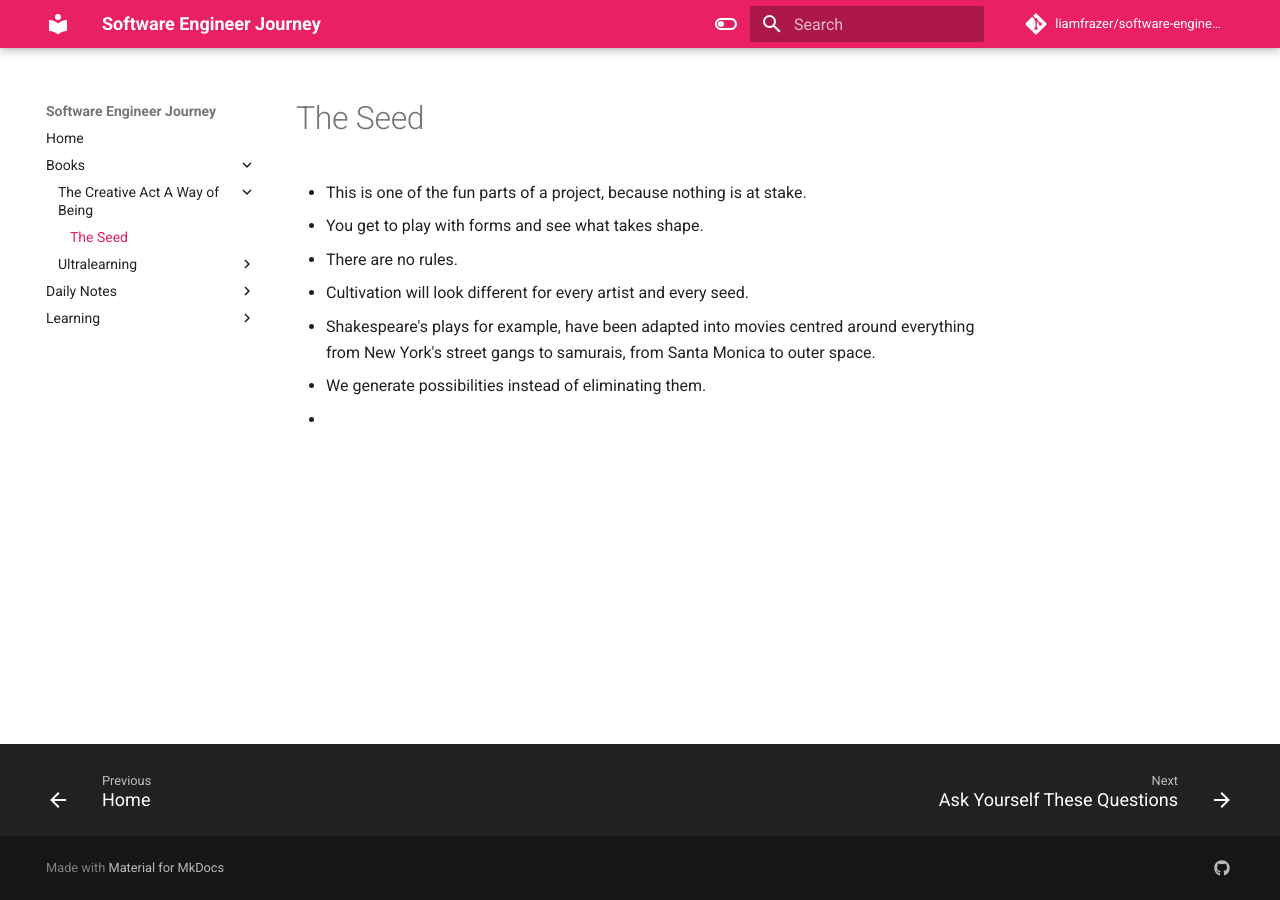
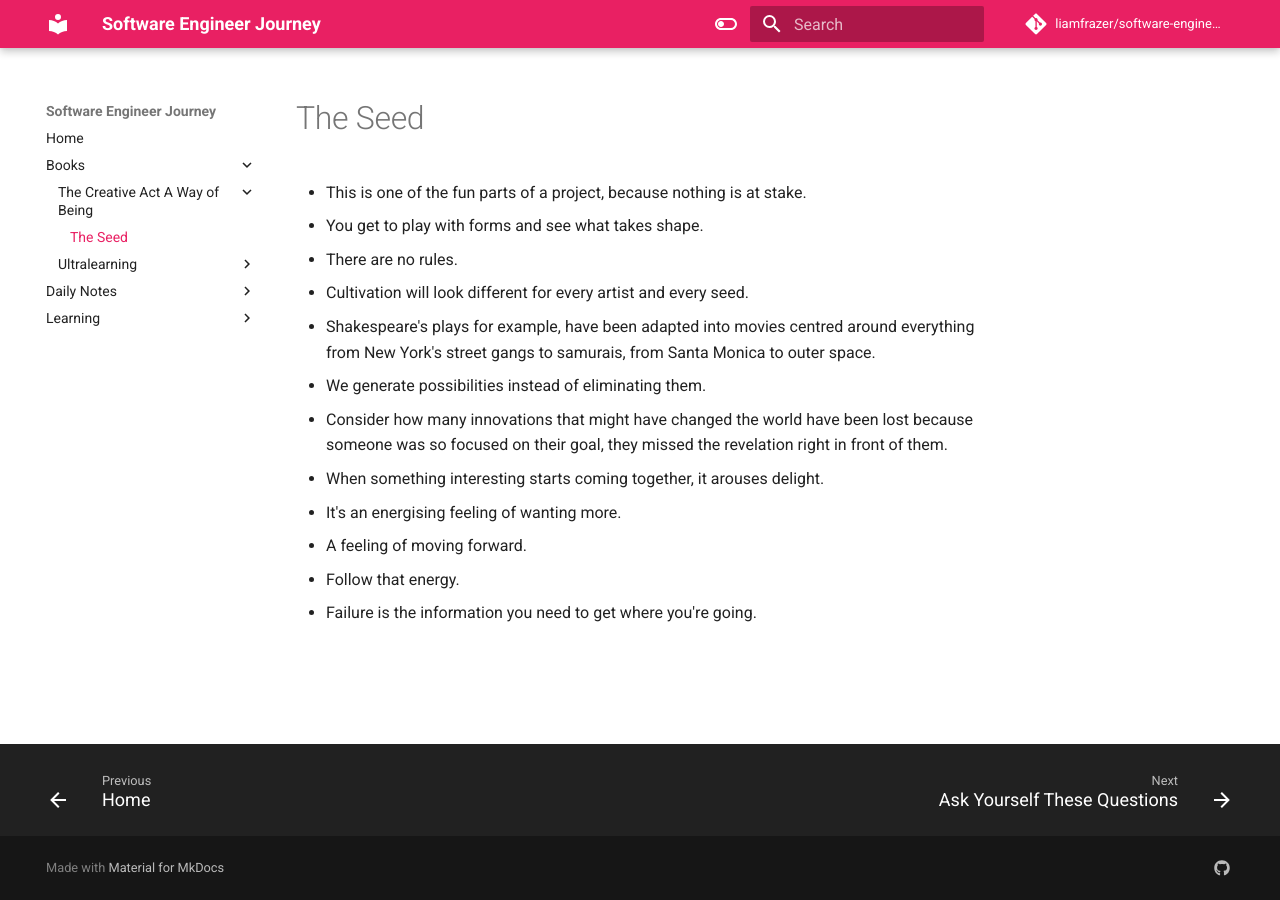
Before and after one commit to liamfrazer/software-engineer-journey, an MkDocs documentation site: the page built from docs/Books/The Creative Act - A Way of Being/The Seed.md, in a window 1280 px wide. Built offline with MkDocs 1.6.1 and Material for MkDocs 9.7.7, drawn with Linux system fonts in a browser that asks for light colours; comment, search, counter and statistics services are not loaded.

Commit message:
vault backup: 2023-12-19 22:48:34

```diff
--- a/docs/Books/The Creative Act - A Way of Being/The Seed.md
+++ b/docs/Books/The Creative Act - A Way of Being/The Seed.md
@@ -13,4 +13,11 @@ tags:
 
 * We generate possibilities instead of eliminating them.
 
-*
+* Consider how many innovations that might have changed the world have been lost because someone was so focused on their goal, they missed the revelation right in front of them.
+
+* When something interesting starts coming together, it arouses delight.
+* It's an energising feeling of wanting more.
+* A feeling of moving forward.
+* Follow that energy.
+
+* Failure is the information you need to get where you're going.
```
